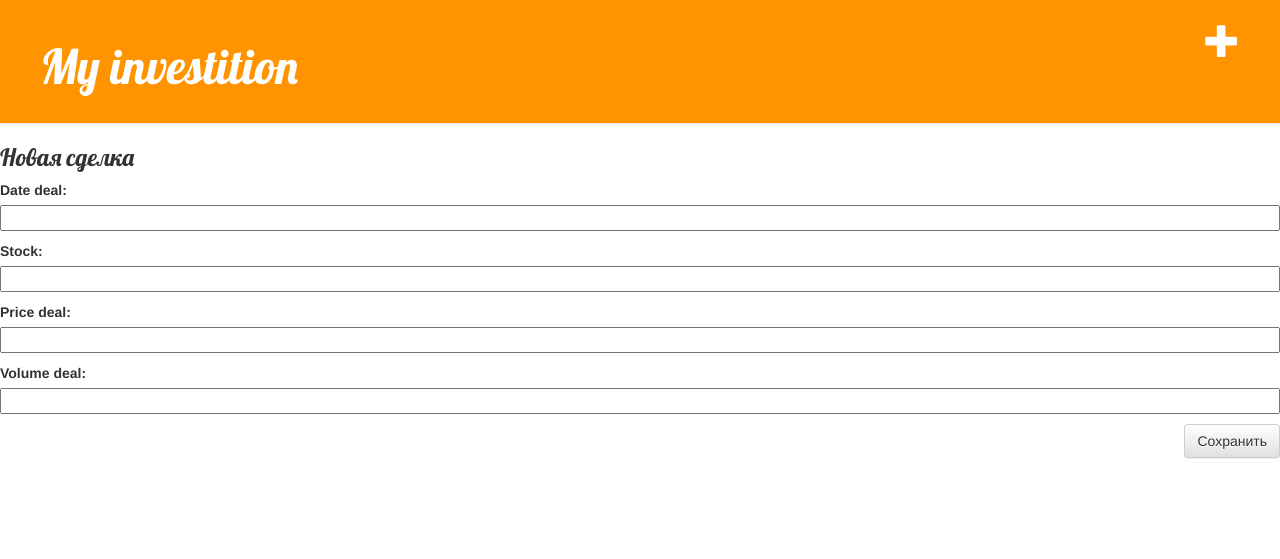
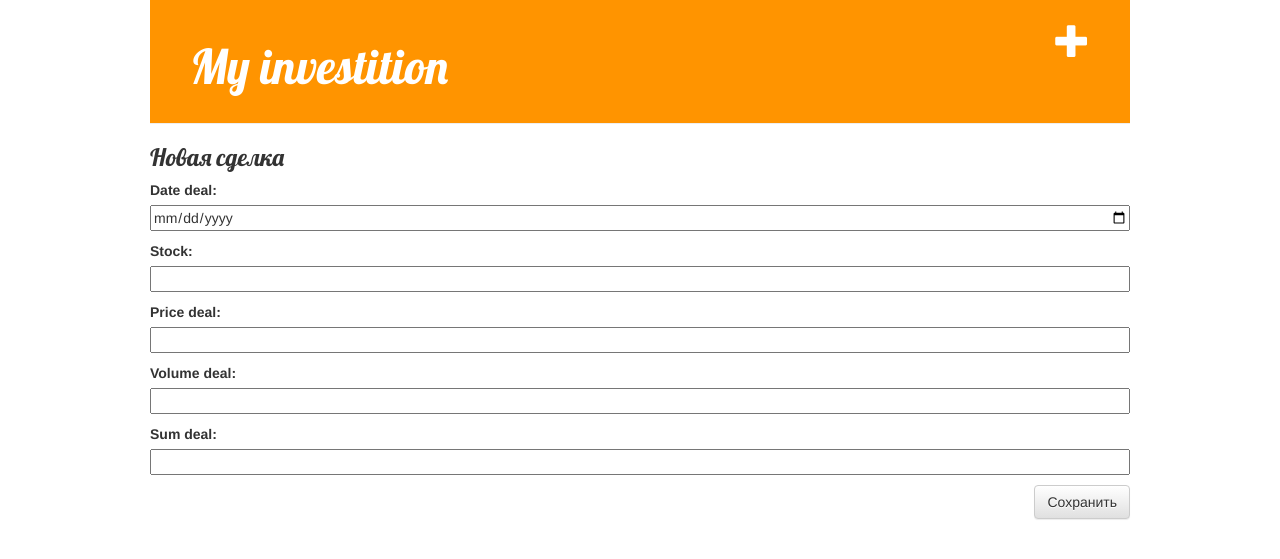
Before and after one commit to ConstantinePPV/My-invest, a Django app: page /deal/new/ in a window 1280 px wide. Shown: the top 559 px of the page. Run offline with Django 3.2, Linux system fonts and the light colour scheme; some libraries are stand-ins or nearby versions.

Commit message:
CoffeeBreak ))

```diff
--- a/deals/forms.py
+++ b/deals/forms.py
@@ -1,5 +1,9 @@
 from django import forms
 from .models import Deal
+
+
+class DateInput(forms.DateInput):
+    input_type = 'date'
 
 
 class DealForm(forms.ModelForm):
@@ -11,4 +15,6 @@ class DealForm(forms.ModelForm):
             'stock',
             'price_deal',
             'volume_deal',
+            'sum_deal',
         )
+        widgets = {'date_deal': DateInput()}
--- a/deals/static/css/deals.css
+++ b/deals/static/css/deals.css
@@ -1,3 +1,8 @@
+body {
+    width: 980px;
+    margin: 0 auto;
+}
+
 .page-header {
     background-color: #ff9400;
     margin-top: 0;
--- a/deals/views.py
+++ b/deals/views.py
@@ -1,4 +1,4 @@
-from django.shortcuts import render, get_object_or_404
+from django.shortcuts import render, get_object_or_404, redirect
 from django.utils import timezone
 from .models import Deal
 from .forms import DealForm
@@ -15,5 +15,13 @@ def deal_detail(request, pk):
 
 
 def deal_new(request):
-    form = DealForm()
-    return render(request, 'deals/deal_edit.html', {'form': form})
+    if request.method == "POST":
+        form = DealForm(request.POST)
+        if form.is_valid():
+            deal = form.save(commit=False)
+            # deal.sum_deal = request.sum_deal
+            deal.save()
+            return redirect('deal_detail', pk=deal.pk)
+    else:
+        form = DealForm()
+        return render(request, 'deals/deal_edit.html', {'form': form})
```
